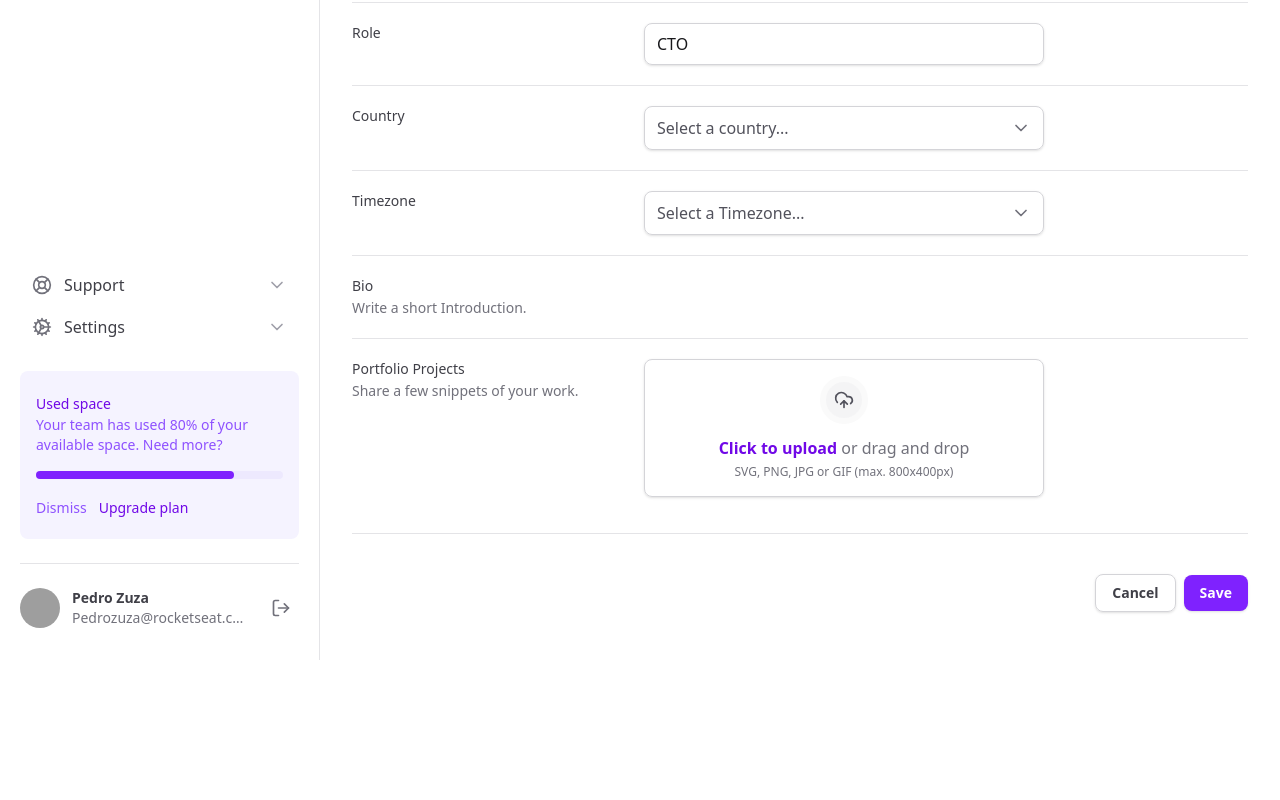
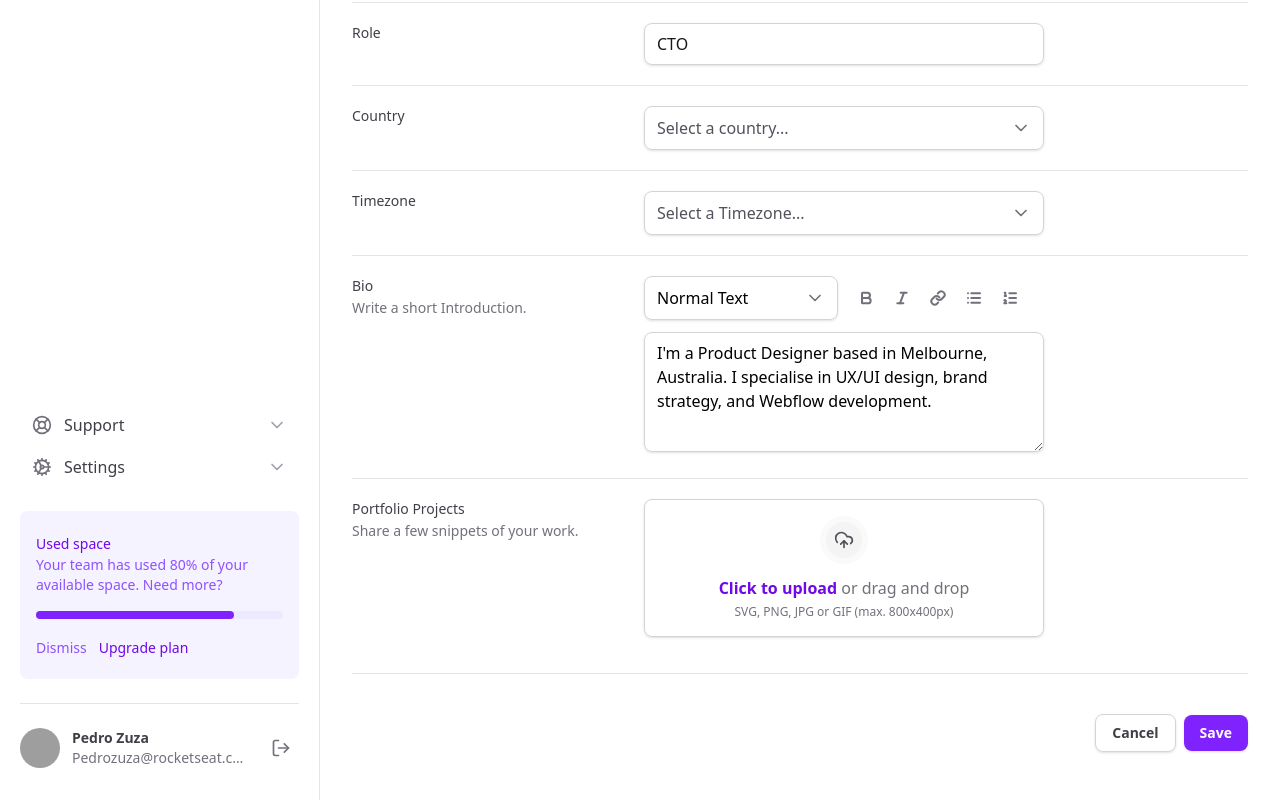
Before and after one commit to Pedrohenriquezuza/tailwind-next, a Next.js app: page / in a window 1280 px wide. Shown: the part 576-1376 px from the top of the page. Before the commit the page ends 1236 px from the top, so only its background shows below. Built offline with nearby package versions, Linux system fonts and the light colour scheme; grey boxes are pictures that could not be loaded.

Commit message:
Animando portfólio

```diff
--- a/package.json
+++ b/package.json
@@ -9,6 +9,7 @@
     "lint": "eslint"
   },
   "dependencies": {
+    "@formkit/auto-animate": "^0.9.0",
     "@radix-ui/react-select": "^2.2.6",
     "@radix-ui/react-tabs": "^1.1.13",
     "framer-motion": "^12.33.0",
--- a/src/app/components/Form/FileInput/FileList.tsx
+++ b/src/app/components/Form/FileInput/FileList.tsx
@@ -1,13 +1,17 @@
 "use client";
+
 import { Trash2, UploadCloud } from "lucide-react";
 import { useFileInput } from "./Root";
 import { formatBytes } from "@/app/utils/format-bytes";
+import { useAutoAnimate } from "@formkit/auto-animate/react";
 
 export function FileList() {
   const { files } = useFileInput();
 
+   const [parent] = useAutoAnimate();
+
   return (
-    <div className="mt-4 space-y-3">
+    <div ref={parent}  className="mt-4 space-y-3">
       {files.map((file) => (
         <div
           key={file.name}
@@ -17,7 +21,7 @@
             <UploadCloud className="h-4 w-4" />
           </div>
 
-          <div className="flex flex-1 flex-col items-start ga-1">
+          <div className="flex flex-1 flex-col items-start gap-1">
             <div className="flex flex-col ">
               <span className="text-sm font-medium text-zinc-700">
                 {file.name}
--- a/src/app/components/Form/Select/index.tsx
+++ b/src/app/components/Form/Select/index.tsx
@@ -4,14 +4,14 @@
 import { ChevronDown } from "lucide-react";
 import { ReactNode } from "react";
 
-export interface SelectProps {
-  children: ReactNode
-  placeholder: string
+export interface SelectProps extends SelectPrimitive.SelectProps {
+  children: ReactNode;
+  placeholder: string;
 }
 
-export function Select({children, placeholder}: SelectProps ) {
+export function Select({ children, placeholder, ...props }: SelectProps) {
   return (
-    <SelectPrimitive.Root>
+    <SelectPrimitive.Root {...props}>
       <SelectPrimitive.Trigger className="flex h-11 w-full items-center justify-between gap-2 rounded-lg border border-zinc-300 px-3 py-2 shadow-sm data-placeholder:text-zinc-600">
         <SelectPrimitive.Value
           placeholder={placeholder}
@@ -27,12 +27,10 @@
           side="bottom"
           position="popper"
           sideOffset={8}
-          className="z-10 w-(--radix-select-trigger-width) overflow-hidden rounded-lg border border-zinc-200 bg-white"
+          className="z-10 shadow-sm w-(--radix-select-trigger-width) overflow-hidden rounded-lg border border-zinc-200 bg-white"
         >
           <SelectPrimitive.Viewport className="outline-none">
-
             {children}
-
           </SelectPrimitive.Viewport>
         </SelectPrimitive.Content>
       </SelectPrimitive.Portal>
--- /dev/null
+++ b/src/app/components/Form/TextArea/index.tsx
@@ -0,0 +1,12 @@
+import { ComponentProps } from "react";
+
+export type TextareaProps = ComponentProps<"textarea">
+
+export function TextArea(props: TextareaProps) {
+  return (
+    <textarea
+      className="min-h-30 resize-y w-full rounded-lg border border-zinc-300 px-3 py-2 shadow-sm"
+      {...props}
+    />
+  );
+}
--- a/src/app/page.tsx
+++ b/src/app/page.tsx
@@ -1,10 +1,11 @@
 import * as Input from "./components/Input";
 
 import { SettingsTabs } from "./components/SettingsTabs";
-import { Mail } from "lucide-react";
+import { Bold, Italic, Link, List, ListOrdered, Mail } from "lucide-react";
 import * as FileInput from "./components/Form/FileInput";
 import { Select } from "./components/Form/Select";
 import { SelectItem } from "./components/Form/Select/SelectItem";
+import { TextArea } from "./components/Form/TextArea";
 
 export default function Home() {
   return (
@@ -160,7 +161,62 @@
                 Write a short Introduction.
               </span>
             </label>
-            <div></div>
+            <div className="space-y-3">
+              <div className="grid gap-3 grid-cols-2">
+                <Select placeholder="" defaultValue="normal">
+                  <SelectItem
+                    value="normal"
+                    defaultChecked
+                    text="Normal Text"
+                  />
+                  <SelectItem value="md" text="Markdown" />
+                </Select>
+
+                <div className="flex items-center gap-1">
+                  <button
+                    type="button"
+                    className=" p-2 hover:bg-zinc-50 rounded-md cursor-pointer"
+                  >
+                    <Bold className="h-4 w-4 text-zinc-500" strokeWidth={3} />
+                  </button>
+
+                  <button
+                    type="button"
+                    className=" p-2 hover:bg-zinc-50 rounded-md cursor-pointer"
+                  >
+                    <Italic className="h-4 w-4 text-zinc-500" strokeWidth={3} />
+                  </button>
+
+                  <button
+                    type="button"
+                    className=" p-2 hover:bg-zinc-50 rounded-md cursor-pointer"
+                  >
+                    <Link className="h-4 w-4 text-zinc-500" strokeWidth={3} />
+                  </button>
+
+                  <button
+                    type="button"
+                    className=" p-2 hover:bg-zinc-50 rounded-md cursor-pointer"
+                  >
+                    <List className="h-4 w-4 text-zinc-500" strokeWidth={3} />
+                  </button>
+                  <button
+                    type="button"
+                    className=" p-2 hover:bg-zinc-50 rounded-md cursor-pointer"
+                  >
+                    <ListOrdered
+                      className="h-4 w-4 text-zinc-500"
+                      strokeWidth={3}
+                    />
+                  </button>
+                </div>
+              </div>
+              <TextArea
+                id="bio"
+                defaultValue="I'm a Product Designer based in Melbourne, Australia. I specialise in UX/UI design, brand strategy, and Webflow development.
+"
+              />
+            </div>
           </div>
 
           <div className="grid gap-3 grid-cols-(--grid-form) pb-5">
```
Also changed, not shown: 1 other file (tests, documents, lock files or other folders).
